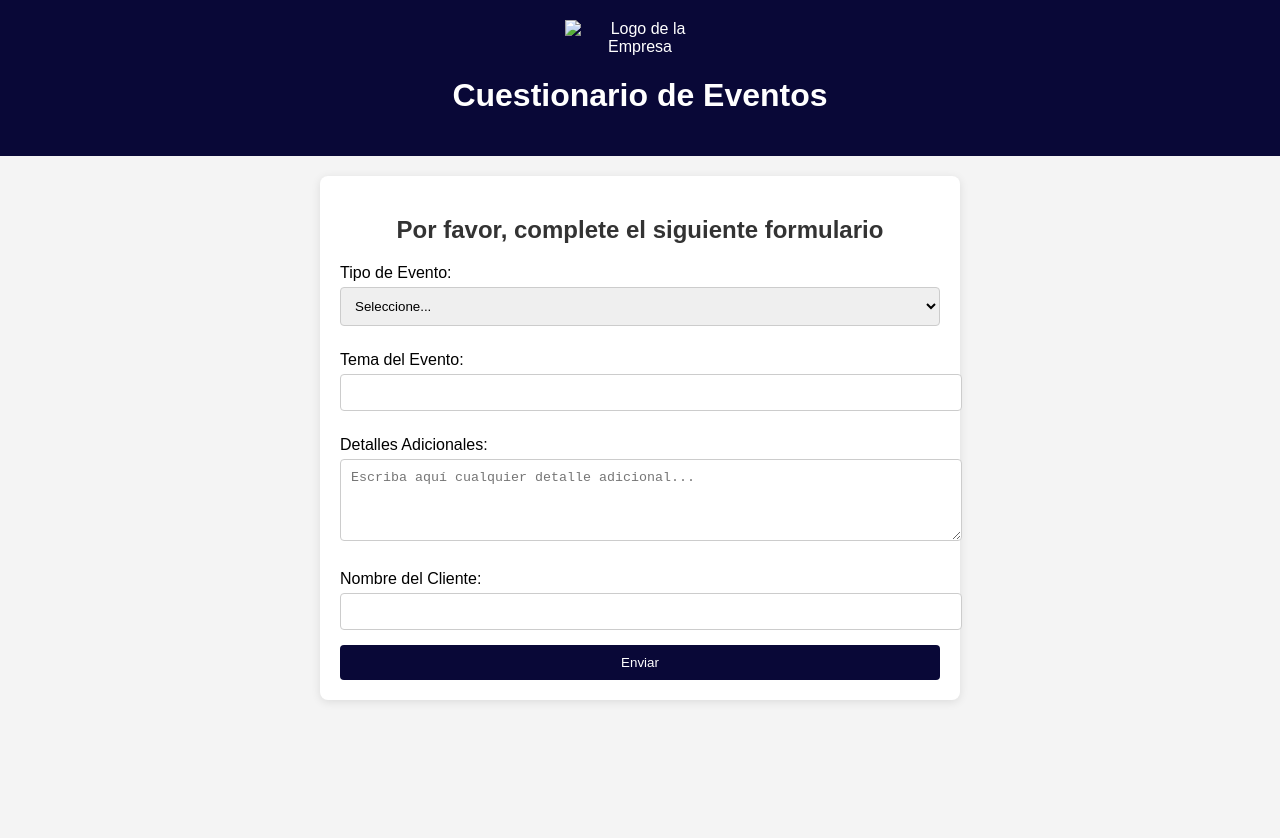
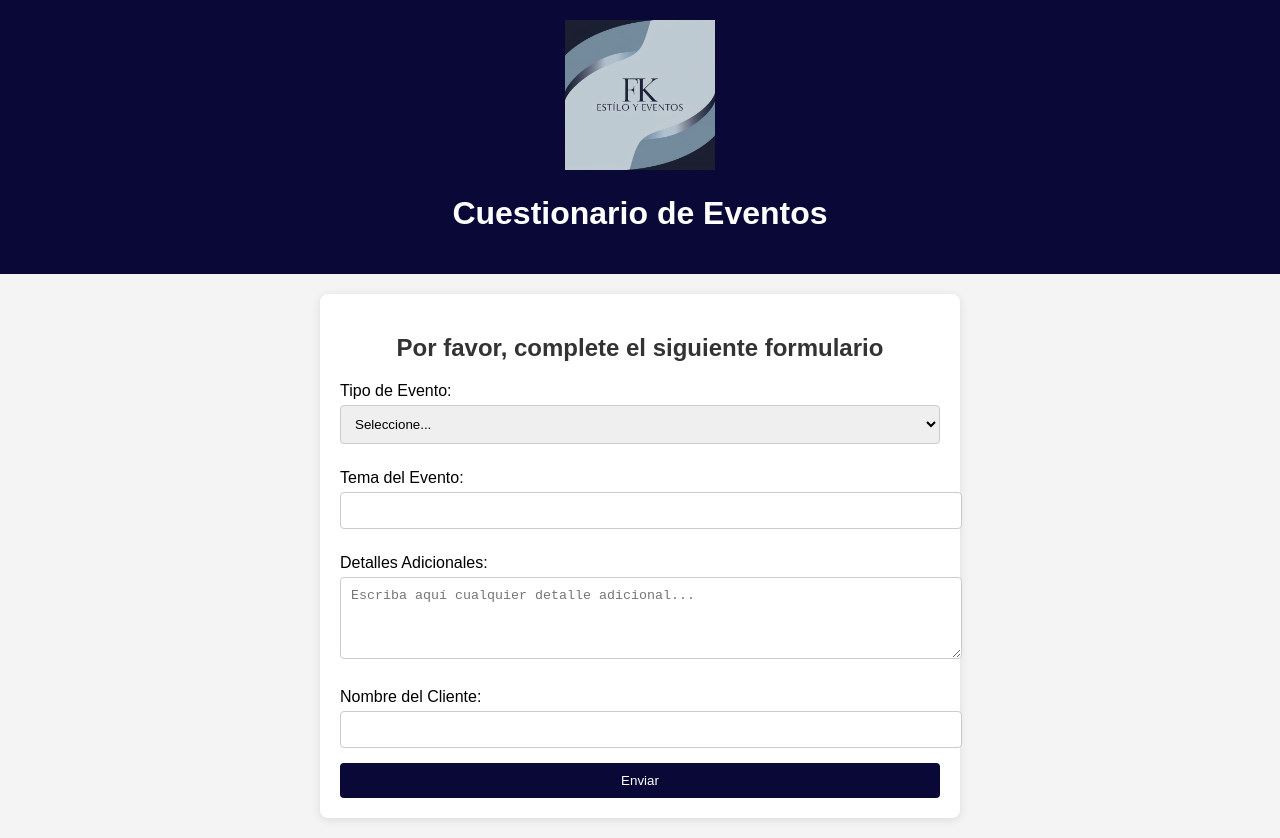
Before and after one commit to fk-es/fk, a plain HTML site: page index.html in a window 1280 px wide. Before the commit the page ends 800 px from the top, so only its background shows below. Drawn offline with Linux system fonts and the light colour scheme.

Commit message:
Update index.html

```diff
--- a/index.html
+++ b/index.html
@@ -15,7 +15,7 @@
 </head>
 <body>
     <header>
-        <img src="logo/logofk.jpg" alt="Logo de la Empresa">
+        <img src="logofk.jpg" alt="Logo de la Empresa">
         <h1>Cuestionario de Eventos</h1>
     </header>
     <div class="container">
```
